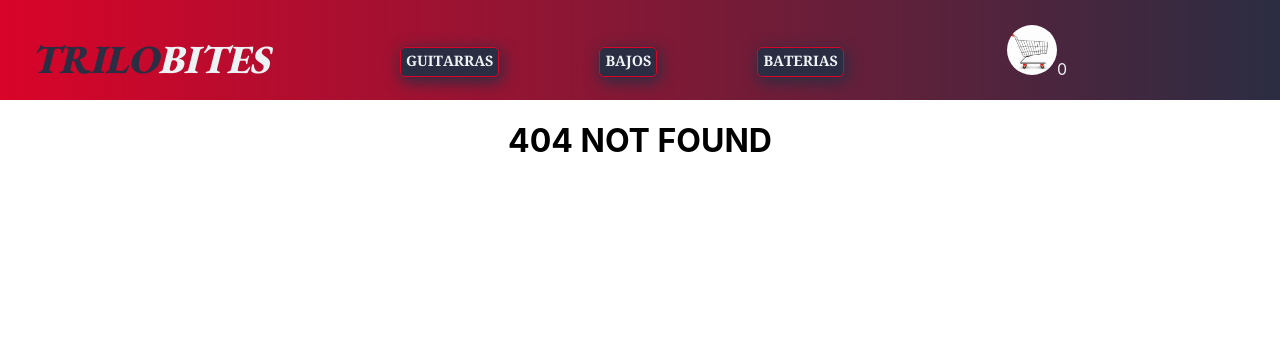
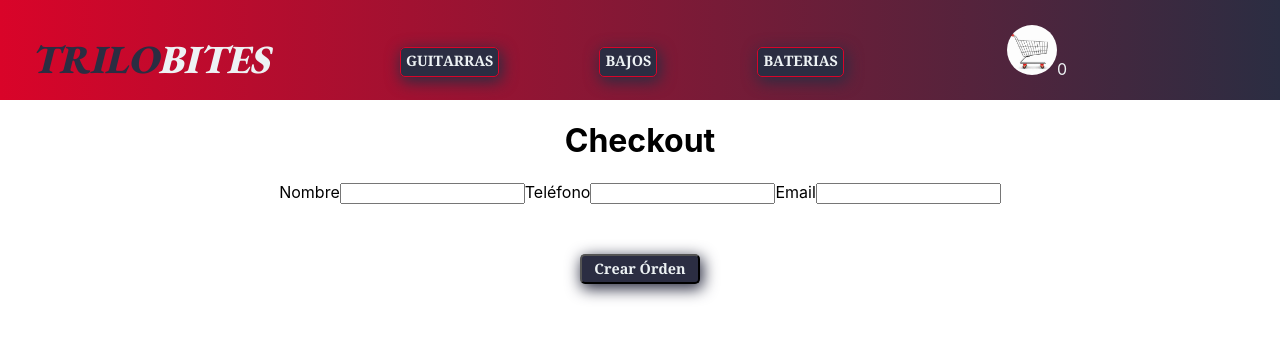
Before and after one commit to Manson1945/React-JS, a React (Create React App) app: page /checkout in a window 1280 px wide. Before the commit this address had no page. Shown: the top 338 px of the page. Built offline with nearby package versions, Linux system fonts and the light colour scheme.

Commit message:
Commit de revisión

```diff
--- a/src/App.js
+++ b/src/App.js
@@ -6,6 +6,7 @@
 import ItemDetailContainer from './Components/ItemDetailContainer/ItemDetailContainer';
 import Cart from './Components/Cart/Cart';
 import { CartProvider } from './Context/cartContext';
+import Checkout from "./Components/Checkout/Checkout"
 
 
 
@@ -28,6 +29,7 @@
             <Route path= '/cart' element={<Cart />} />
             <Route path='*' element = {<h1> 404 NOT FOUND </h1>} />
             <Route path= './Service/Firebase' element = {<firebaseConfig />} />
+            <Route path='/checkout' element= {<Checkout />} />
 
           </Routes>
 
--- /dev/null
+++ b/src/Components/Checkout/Checkout.js
@@ -0,0 +1,101 @@
+
+import {getDocs, collection, query, where, writeBatch, documentId, addDoc, Timestamp} from "firebase/firestore"
+import {useState, useContext} from "react"
+import { CartContext } from '../../Context/cartContext';
+import {db} from "../../Service/Firebase/firebaseConfig"
+import CheckoutForm from "../CheckoutForm/CheckoutForm"
+
+const Checkout = () => {
+    const [loading, setLoading] = useState(false)
+
+    const [orderId, setOrderId] = useState('')
+
+    const {cart, total, clearCart} = useContext(CartContext)
+
+    const createOrder = async({name, phone, email}) => {
+
+        setLoading (true)
+
+        try {
+            const objOrder = {
+                buyer: {
+                    name, phone, email },
+
+                items: cart,
+                total: total,
+                date: Timestamp.fromDate( new Date())
+            }
+
+            const batch = writeBatch(db)
+
+            const outOfStock = []
+
+            const ids = cart.map (prod => prod.id)
+
+            const productsRef = collection(db, "products")
+
+            const productsAddedFromFirestore = await getDocs(query(productsRef, where(documentId(), "in", ids /* NO SE */)))
+
+            const {docs} = productsAddedFromFirestore
+
+            docs.forEach(doc => {
+                const dataDoc = doc.data()
+                const stockDb = dataDoc.stockDb
+
+                const productAddedToCart = cart.find(prod => prod.id === doc.id)
+                const prodQuantity = productAddedToCart?.prodQuantity
+
+                if(stockDb >= prodQuantity) {
+                    batch.update(doc.ref, {stock: stockDb - prodQuantity})
+                }
+                else {
+                    outOfStock.push ({id: doc.id, ...dataDoc})
+                }
+            })
+
+            if (outOfStock.length === 0) {
+                await batch.commit()
+
+                const orderRef = collection(db, "orders")
+
+                const orderAdded = await addDoc (orderRef, objOrder)
+
+                setOrderId(orderAdded.id)
+                clearCart()
+            }
+            else {
+                console.error ("Hay productos que están fuera de stock!")
+            }
+
+
+
+        }
+
+        catch (error) {
+            console.log(error)
+        }
+
+        finally {
+            setLoading(false)
+        }
+    }
+
+    if(loading) {
+
+        return <h1>Se está generando la órden...</h1>
+    }
+
+    if(orderId) {
+
+        return <h1>El id de su órden es: {orderId}</h1>
+    }
+
+    return (
+        <div>
+            <h1>Checkout</h1>
+            <CheckoutForm onConfirm= {createOrder} />
+        </div>
+    )
+}
+
+export default Checkout
--- /dev/null
+++ b/src/Components/CheckoutForm/CheckoutForm.js
@@ -0,0 +1,57 @@
+import {useState} from "react"
+
+const CheckoutForm = ({ onConfirm }) => {
+    const [name, setName] = useState ('')
+
+    const [phone, setPhone] = useState ('')
+
+    const [email, setEmail] = useState ('')
+
+
+const handleConfirm = (event) => {
+    event.preventDefault()
+
+    const userData = {
+        name,phone,email
+    }
+
+    onConfirm(userData)
+}
+
+return (
+    <div className="formContainer">
+
+        <form onSubmit={handleConfirm} className="form">
+            <label className="label">
+                Nombre
+              <input className="input"
+                    type="text"
+                    value={name}
+                    onChange={({target}) => setName (target.value)} />
+            </label>
+
+            <label className="label">
+                Teléfono
+                <input className="input"
+                       type="text"
+                       value={phone}
+                       onChange={({target}) => setPhone(target.value)} />
+            </label>
+
+            <label className="label">
+                Email
+                <input className="input"
+                       type="email"
+                       value={email}
+                       onChange={({target}) => setEmail(target.value)} />
+
+            </label>
+
+            <div className="label">
+                <button type="submit" className="button"> Crear Órden </button>
+            </div>
+        </form>
+    </div>
+)}
+
+export default CheckoutForm
--- a/src/Components/ItemListContainer/ItemListContainer.js
+++ b/src/Components/ItemListContainer/ItemListContainer.js
@@ -47,7 +47,12 @@
         <div>
 
             <h2>{greeting} Bienvenido a nuestra Casa de Instrumentos...</h2>
+
+            <div className='container'>
+
             <ItemList products={products}/>
+
+            </div>
 
         </div>
 
--- a/src/Components/NavBar/NavBar.js
+++ b/src/Components/NavBar/NavBar.js
@@ -13,9 +13,9 @@
 
            <div className="categories" >
 
-            <NavLink to= {`../../Service/Firebase/firebaseConfig.js`} className="botones">GUITARRAS</NavLink>
-            <NavLink to= {`/category/bajos`} className="botones">BAJOS</NavLink>
-            <NavLink to= {`/category/baterias`} className="botones">BATERIAS</NavLink>
+            <NavLink to= {`/category/Guitarras`} className="botones">GUITARRAS</NavLink>
+            <NavLink to= {`/category/Bajos`} className="botones">BAJOS</NavLink>
+            <NavLink to= {`/category/Baterias`} className="botones">BATERIAS</NavLink>
 
            </div>
 
--- a/src/index.css
+++ b/src/index.css
@@ -180,6 +180,8 @@
   padding-top: 20px;
 }
 
+
+
 .cardItem section p {
 
   padding: 2px;
@@ -223,3 +225,11 @@
 
 
 }
+
+
+
+.ListGroup {
+
+  display: flex;
+  flex-wrap: wrap;
+}
```
